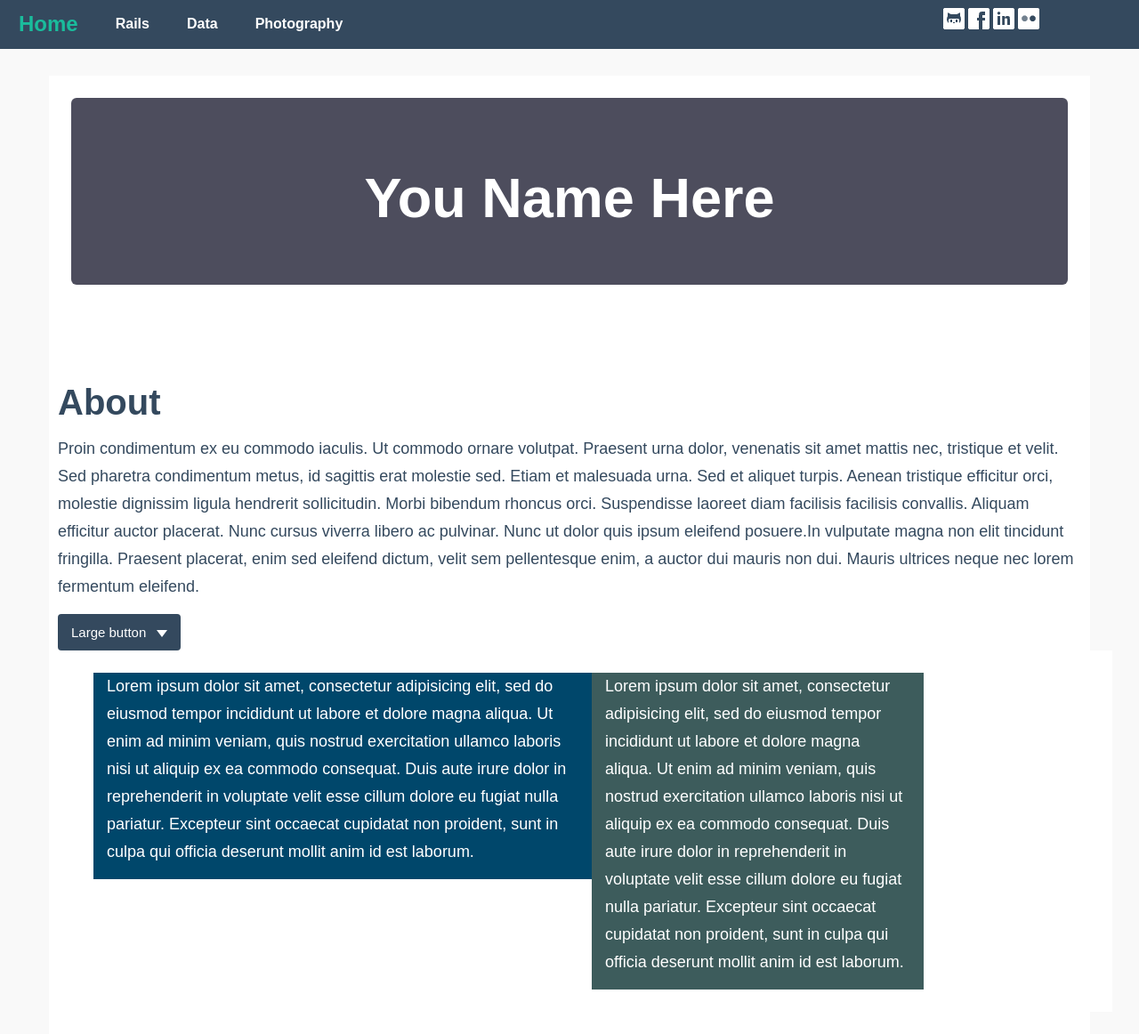
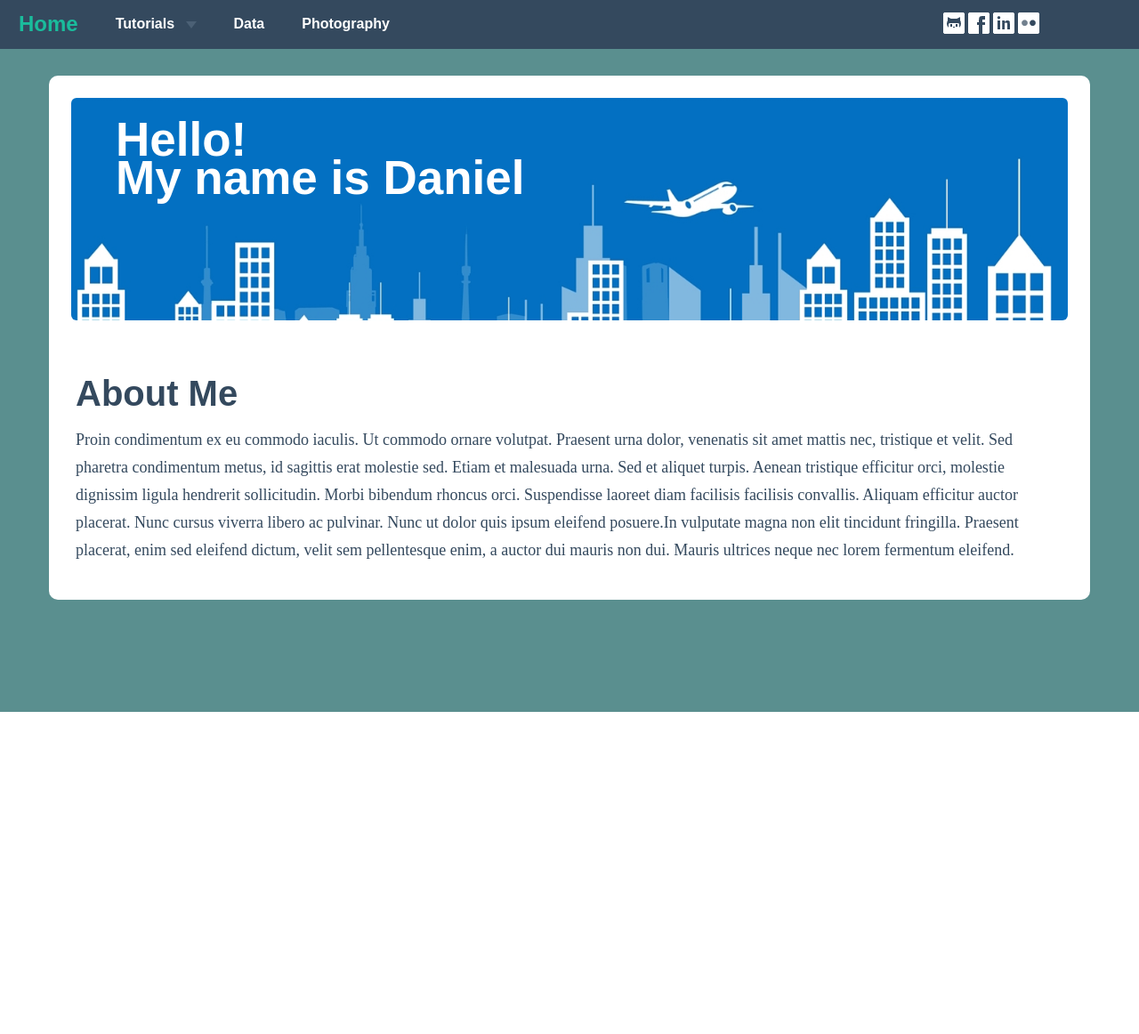
Before and after one commit to drownedout/mywebsite, a PHP site: page / in a window 1280 px wide. Shown: the whole page at 89% size. After the commit the page ends 800 px from the top, so only its background shows below. Run offline with PHP 8.4, Linux system fonts and the light colour scheme; some web fonts are replaced.

Commit message:
Added animations, changed style, etc

```diff
--- a/css/index.css
+++ b/css/index.css
@@ -15,28 +15,75 @@
 }
 
 body {
-	background-color: #F9F9F9;
+	background-color: #5A8F8F;
 	font-family: 'arial'
+}
+
+.dropdown {
+	margin: 0px
 }
 
 .container {
 	background-color: white;
 	padding: 25px;
+	border-radius: 10px;
+}
+
+.row > h3, p {
+	padding-left: 20px;
+	padding-right: 20px;
+}
+
+.row > p {
+	font-family: serif;
+}
+
+.input-group {
+	padding-top: 5px;
+}
+
+.input-group:hover{
+	cursor: pointer;
 }
 
 .jumbotron {
-	background-color: #4D4D5D;
+	background-image: url(../img/banner.jpg);
+	background-size: cover;
 	font-family: 'LeagueGothic', 'arial';
-	text-align: center;
-	color: white;
+	height: 250px;
 }
 
-#right_col {
-	background-color: #00476B;
-	color: white;
+/* make keyframes that tell the start state and the end state of our object */
+@-webkit-keyframes fadeIn { from { opacity:0; } to { opacity:1; } }
+@-moz-keyframes fadeIn { from { opacity:0; } to { opacity:1; } }
+@keyframes fadeIn { from { opacity:0; } to { opacity:1; } }
+
+.fade-in {
+ opacity:0;  /* make things invisible upon start */
+ -webkit-animation:fadeIn ease-in 1;  /* call our keyframe named fadeIn, use animattion ease-in and repeat it only 1 time */
+ -moz-animation:fadeIn ease-in 1;
+ animation:fadeIn ease-in 1;
+
+ -webkit-animation-fill-mode:forwards;  /* this makes sure that after animation is done we remain at the last keyframe value (opacity: 1)*/
+ -moz-animation-fill-mode:forwards;
+ animation-fill-mode:forwards;
+
+ -webkit-animation-duration:1s;
+ -moz-animation-duration:1s;
+ animation-duration:1s;
+ color: white;
+ margin-top: -30px;
+ margin-left: -10px;
 }
 
-#left_col {
-	background-color: #3D5C5C;
-	color: white;
+.fade-in.one {
+-webkit-animation-delay: 0.3s;
+-moz-animation-delay: 0.3s;
+animation-delay: 0.3s;
 }
+
+.fade-in.two {
+-webkit-animation-delay: 0.6s;
+-moz-animation-delay: 0.6s;
+animation-delay: 0.6s;
+}
--- a/inc/header.inc.php
+++ b/inc/header.inc.php
@@ -10,24 +10,32 @@
 <body>
 	<nav class="navbar navbar-inverse" role="navigation">
 	  <div class="navbar-header">
-	    <button type="button" class="navbar-toggle" data-toggle="collapse" data-target="#navbar-collapse-01">
-	      <span class="sr-only">Toggle navigation</span>
-	    </button>
 	    <a class="navbar-brand" href="#">Home</a>
 	  </div>
 	  <div class="collapse navbar-collapse" id="navbar-collapse-01">
 	    <ul class="nav navbar-nav">
-	      <li><a href="#">Rails</a></li>
+	    <li class="dropdown">
+          <a href="#" class="dropdown-toggle" data-toggle="dropdown" role="button" aria-expanded="false">Tutorials <span class="caret"></span></a>
+          <ul class="dropdown-menu" role="menu">
+            <li><a href="#">HTML</a></li>
+            <li><a href="#">CSS</a></li>
+            <li><a href="#">Ruby</a></li>
+            <li class="divider"></li>
+            <li><a href="#">Javascript</a></li>
+            <li class="divider"></li>
+            <li><a href="#">Design</a></li>
+          </ul>
+        </li>
 	      <li><a href="#">Data</a></li>
 	      <li><a href="#">Photography</a></li>
 	    </ul>
 	    <div class="navbar-form navbar-right">
 	      <div class="form-group">
 	        <div class="input-group">
-	         <span class="icon-github icon-large"></span>
+	         <a href="https://github.com/drownedout"><span class="icon-github icon-large"></span></a>
 	         <span class="icon-facebook icon-large"></span>
-	         <span class="icon-linked-in icon-large"></span>
-	         <span class="icon-flickr icon-large"></span>
+	         <a href="https://www.linkedin.com/pub/daniel-donnelly/32/717/520"><span class="icon-linked-in icon-large"></span></a>
+	         <a href="https://www.flickr.com/dcdonnelly"><span class="icon-flickr icon-large"></span></a>
 	        </div>
 	      </div>
 	    </form>
--- a/index.php
+++ b/index.php
@@ -1,48 +1,17 @@
 <?php include ("./inc/header.inc.php"); ?>
 	<div class="container">
 		<div class="jumbotron">
-			<h1>You Name Here</h1>
+			<h2 class="box fade-in one">Hello!</h2><h2 class="box fade-in two">My name is Daniel</h2>
 		</div>
-	</div>
-	<div class="container">
 		<div class="row">
-			<h3>About</h3>
+			<h3>About Me</h3>
 				<p>Proin condimentum ex eu commodo iaculis. Ut commodo ornare volutpat. Praesent urna dolor, venenatis sit amet mattis nec, tristique et velit. Sed pharetra condimentum metus, id sagittis erat molestie sed. Etiam et malesuada urna. Sed et aliquet turpis. Aenean tristique efficitur orci, molestie dignissim ligula hendrerit sollicitudin. Morbi bibendum rhoncus orci. Suspendisse laoreet diam facilisis facilisis convallis. Aliquam efficitur auctor placerat. Nunc cursus viverra libero ac pulvinar. Nunc ut dolor quis ipsum eleifend posuere.In vulputate magna non elit tincidunt fringilla. Praesent placerat, enim sed eleifend dictum, velit sem pellentesque enim, a auctor dui mauris non dui. Mauris ultrices neque nec lorem fermentum eleifend.</p>
-
-				<div class="btn-group">
-  <button class="btn btn-inverse dropdown-toggle" type="button" data-toggle="dropdown">
-    Large button <span class="caret"></span>
-  </button>
-  <ul class="dropdown-menu dropdown-menu-inverse" role="menu">
-    <li><a href="#">Action</a></li>
-    <li><a href="#">Another action</a></li>
-    <li><a href="#">Something else here</a></li>
-    <li class="divider"></li>
-    <li><a href="#">Separated link</a></li>
-  </ul>
-</div>
 		</div>
-		<div class="container">
-			<div class="col-md-6" id="right_col">
-				<p>Lorem ipsum dolor sit amet, consectetur adipisicing elit, sed do eiusmod
-				tempor incididunt ut labore et dolore magna aliqua. Ut enim ad minim veniam,
-				quis nostrud exercitation ullamco laboris nisi ut aliquip ex ea commodo
-				consequat. Duis aute irure dolor in reprehenderit in voluptate velit esse
-				cillum dolore eu fugiat nulla pariatur. Excepteur sint occaecat cupidatat non
-				proident, sunt in culpa qui officia deserunt mollit anim id est laborum.</p>
-			</div>
-			<div class="col-md-4" id="left_col">
-				<p>Lorem ipsum dolor sit amet, consectetur adipisicing elit, sed do eiusmod
-				tempor incididunt ut labore et dolore magna aliqua. Ut enim ad minim veniam,
-				quis nostrud exercitation ullamco laboris nisi ut aliquip ex ea commodo
-				consequat. Duis aute irure dolor in reprehenderit in voluptate velit esse
-				cillum dolore eu fugiat nulla pariatur. Excepteur sint occaecat cupidatat non
-				proident, sunt in culpa qui officia deserunt mollit anim id est laborum.</p>
-			</div>
 	</div>
 <footer>
 <script src="./js/jquery.js"></script>
 <script type="text/javascript" src="./js/bootstrap.js"></script>
+<script type="text/javascript" src="./js/index.js"></script>
 </footer>
 </body>
 </html>
```
Also changed, not shown: img/Banner.jpg (added), 3 other files.
